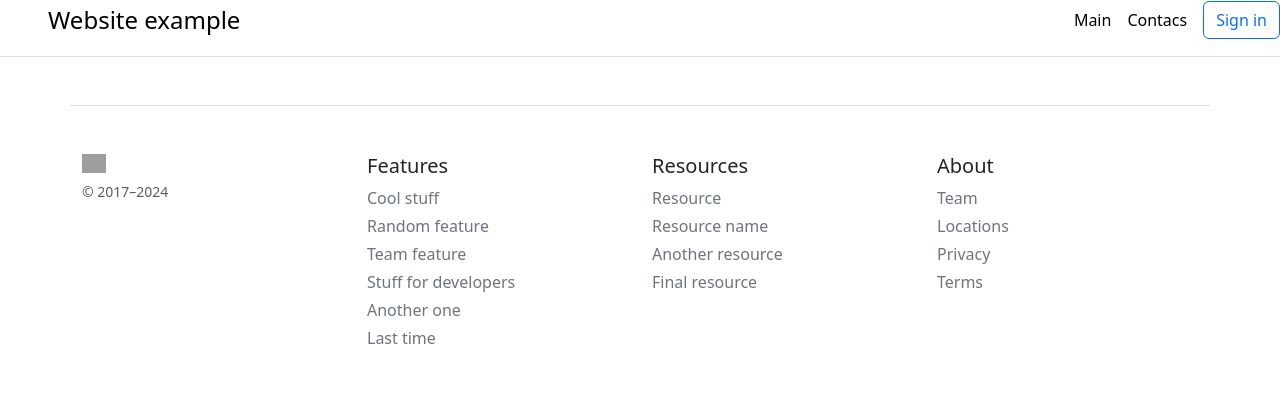
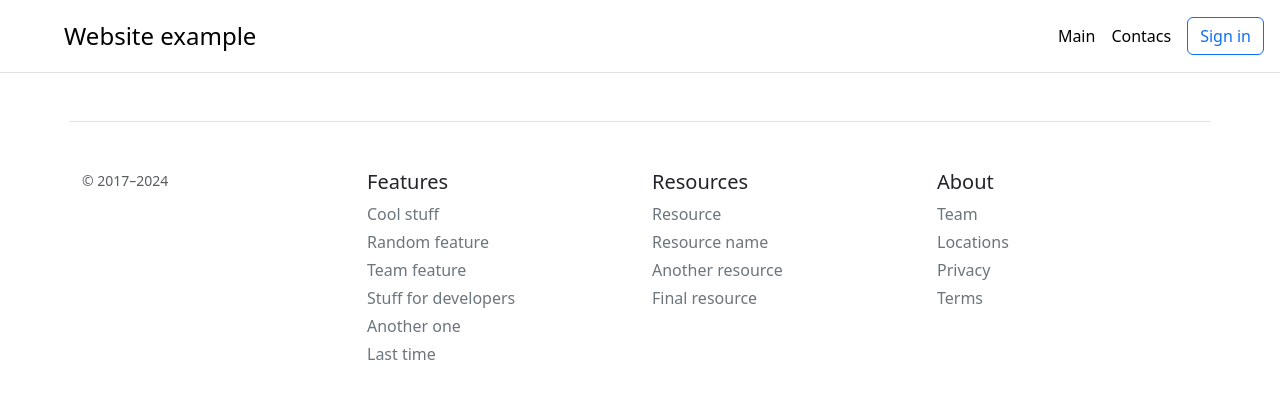
Before and after one commit to LeoKrasowski/PHP-WebBlog-app, a PHP site: page /about.php in a window 1280 px wide. Shown: the top 399 px of the page. Run offline with PHP 8.4, Linux system fonts and the light colour scheme; grey boxes are pictures that could not be loaded.

Commit message:
Created block/header

```diff
--- a/about.php
+++ b/about.php
@@ -8,22 +8,11 @@
     <title>PHP Web page</title>
 </head>
 <body>
-<div class="d-flex flex-column flex-md-row align-items-center pb-3 mb-4 border-bottom">
-      <a href="/" class="d-flex align-items-center link-body-emphasis text-decoration-none">
-        <svg xmlns="http://www.w3.org/2000/svg" width="40" height="32" class="me-2" viewBox="0 0 118 94" role="img"><title>Website</title><path fill-rule="evenodd" clip-rule="evenodd"></path></svg>
-        <span class="fs-4">Website example</span>
-      </a>
+    <?php require "blocks/header.php" ?>
 
-      <nav class="d-inline-flex mt-2 mt-md-0 ms-md-auto">
-        <a class="me-3 py-2 link-body-emphasis text-decoration-none" href="#">Main</a>
-        <a class="me-3 py-2 link-body-emphasis text-decoration-none" href="#">Contacs</a>
-      </nav>
-      <a class="btn btn-outline-primary" href="#">Sign in</a>
-</div>
 <footer class="container pt-4 my-md-5 pt-md-5 border-top">
     <div class="row">
       <div class="col-12 col-md">
-        <img class="mb-2" src="/docs/5.3/assets/brand/bootstrap-logo.svg" alt="" width="24" height="19">
         <small class="d-block mb-3 text-body-secondary">© 2017–2024</small>
     </div>
     <div class="col-6 col-md">
--- /dev/null
+++ b/blocks/header.php
@@ -0,0 +1,11 @@
+<div class="d-flex flex-column flex-md-row align-items-center p-3 mb-4 border-bottom">
+      <a href="/" class="d-flex align-items-center link-body-emphasis text-decoration-none">
+        <svg xmlns="http://www.w3.org/2000/svg" width="40" height="32" class="me-2" viewBox="0 0 118 94" role="img"><title>Website</title><path fill-rule="evenodd" clip-rule="evenodd"></path></svg>
+        <span class="fs-4">Website example</span>
+      </a>
+    <nav class="d-inline-flex mt-2 mt-md-0 ms-md-auto">
+        <a class="me-3 py-2 link-body-emphasis text-decoration-none" href="#">Main</a>
+        <a class="me-3 py-2 link-body-emphasis text-decoration-none" href="#">Contacs</a>
+    </nav>
+    <a class="btn btn-outline-primary" href="#">Sign in</a>
+ </div>
```
Also changed, not shown: index.php (+1 -12 lines). Lines whose indentation alone changed are shown as unchanged.
